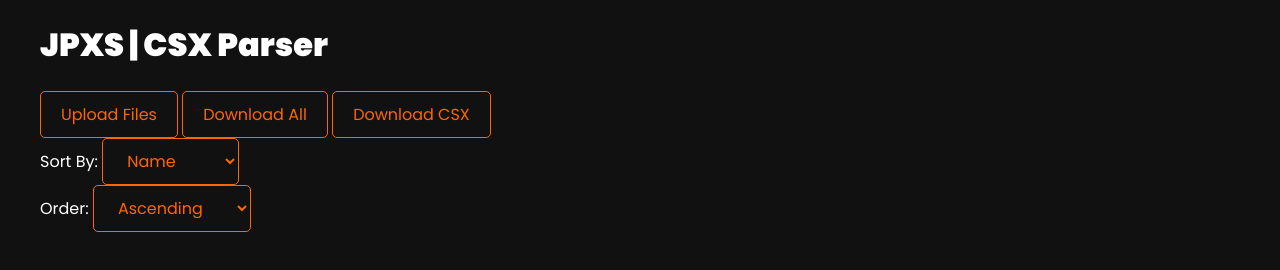
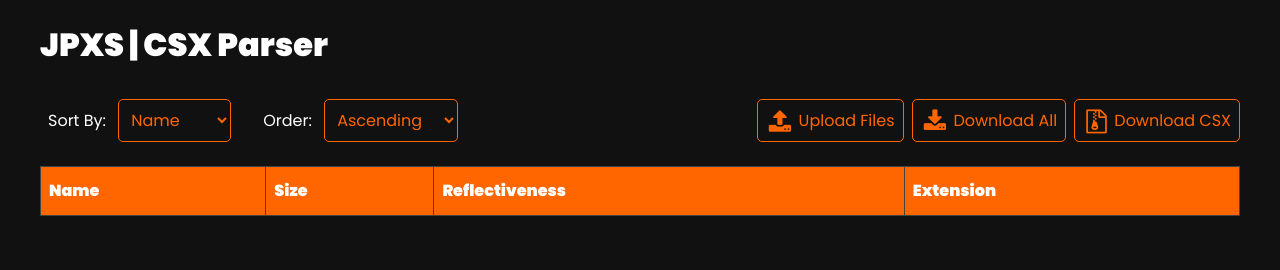
Before and after one commit to jpxs-intl/CSXWebParser, a website with bundled scripts: page assets/index.html in a window 1280 px wide. Built offline with nearby package versions, Linux system fonts and the light colour scheme.

Commit message:
Style changes, renames
Signed-off-by: noche-x <micheal4826@tuta.io>

```diff
--- a/assets/global.css
+++ b/assets/global.css
@@ -22,12 +22,22 @@ body {
     background-color: #111;
     border: 1px solid var(--accent-color);
     color: var(--accent-color);
-    padding: 10px 20px;
+    padding: 0.5rem;
     border-radius: 5px;
-    transition: 0.3s;
+    transition: 0.1s ease-in-out;
     font-family: 'Poppins', sans-serif;
     font-size: 16px;
     cursor: pointer;
+}
+
+i.fa {
+    display: inline-flex;
+    vertical-align: middle;
+    font-size: 1.5rem;
+}
+
+button>i.fa {
+    padding: 0 0.2rem;
 }
 
 .button:hover {
@@ -43,11 +53,15 @@ body {
     outline: none;
 }
 
+label {
+    margin-right: 0.5rem;
+}
+
 select {
     background-color: #111;
     border: 1px solid var(--accent-color);
     color: var(--accent-color);
-    padding: 10px 20px;
+    padding: 0.5rem;
     border-radius: 5px;
     transition: 0.3s;
     font-family: 'Poppins', sans-serif;
@@ -55,45 +69,89 @@ select {
     cursor: pointer;
 }
 
+select>option:hover {
+    font-weight: 1000;
+}
+
 .file-list {
     width: 100%;
-    border: 2px #ff6600;
+    border: 2px var(--accent-color);
+    border-collapse: collapse;
+
+    font-family: 'Poppins', sans-serif;
+    font-size: 16px;
 }
 
-.file-list > tr {
+.file-list td:last-child {
+    width: fit-content;
+}
+
+.file-list>tr {
     padding: 10px 20px;
     border-radius: 5px;
     font-family: 'Poppins', sans-serif;
     font-size: 16px;
 }
 
-.file-list > tr:hover {
-    background-color: #222;
+.file-list td, .file-list th {
+    border: 1px solid #444;
+    padding: 8px;
+    position: relative;
 }
 
-.file {
-    margin: 20px 0;
-    position: static
+.file-list tr:nth-child(even){background-color: #222222;}
+
+.file-list tr:hover {background-color: #444;}
+
+.file-list th {
+  padding-top: 12px;
+  padding-bottom: 12px;
+  text-align: left;
+  background-color: var(--accent-color);
+  color: white;
 }
 
-.file-left {
+.file-actions {
+    display: none;
     position: absolute;
-    left: 1rem;
-    display: flex;
-    align-items: start;
-    justify-content: center;
-    flex-direction: row;
+    top: 0;
+    right: 0;
+    padding: 0 8px;
+    white-space: nowrap;
 }
 
-.file-right {
-    position: static;
-    right: 1rem;
-    display: flex;
-    align-items: end;
-    justify-content: right;
-    flex-direction: row;
+td:hover .file-actions {
+    display: block;
 }
 
-.file-right > * {
-    margin-left: 1rem;
+.file-action-button {
+    padding: 0.2rem;
+    top: 0.2rem;
+    position: relative;
 }
+
+.block {
+    padding-top: 1rem;
+}
+
+.options {
+    display: flex;
+    justify-content: space-between;
+}
+
+.sorting {
+    display: flex;
+    justify-content: flex-start;
+}
+
+.sort {
+    padding: 0.5rem;
+    margin-right: 1rem;
+}
+
+.actions {
+    align-self: center;
+    display: flex;
+    gap: 0.5rem;
+    justify-content: space-between;
+}
--- a/assets/index.html
+++ b/assets/index.html
@@ -1,26 +1,29 @@
 <!DOCTYPE html>
 <html lang="en">
+
 <head>
   <meta charset="UTF-8" />
   <meta http-equiv="X-UA-Compatible" content="IE=edge" />
   <meta name="viewport" content="width=device-width, initial-scale=1.0" />
   <link rel="stylesheet" href="/assets/global.css" />
+  <link rel="stylesheet" href="https://cdnjs.cloudflare.com/ajax/libs/font-awesome/4.7.0/css/font-awesome.min.css">
   <script src="/bundle.js" defer></script>
   <title>JPXS | CSX Parser</title>
 </head>
+
 <body>
   <div class="container">
+    <header>
       <h1>JPXS | CSX Parser</h1>
+    </header>
 
-      <button id="upload" class="button">Upload Files</button>
-      <button id="download-all" class="button">Download All</button>
-      <button id="download-csx" class="button">Download CSX</button>
-
+    <main>
+      <div class="options">
+        <div class="sorting">
           <!--Sorting Options-->
-
           <div class="sort">
-            <label for="sort">Sort By:</label>
-            <select id="sort">
+            <label for="sort-by">Sort By:</label>
+            <select id="sort-by">
               <option value="name">Name</option>
               <option value="extension">Extension</option>
               <option value="size">Size</option>
@@ -34,8 +37,36 @@
               <option value="desc">Descending</option>
             </select>
           </div>
+        </div>
 
-      <table id="list" class="file-list"></table>
+        <div class="actions">
+          <button id="upload" class="button">
+            <i class="fa fa-upload"></i>
+            Upload Files
+          </button>
+          <button id="download-all" class="button">
+            <i class="fa fa-download"></i>
+            Download All
+          </button>
+          <button id="download-csx" class="button">
+            <i class="fa fa-file-archive-o"></i>
+            Download CSX
+          </button>
+        </div>
+      </div>
+
+      <div class="block">
+        <table id="list" class="file-list">
+          <tr>
+            <th>Name</th>
+            <th>Size</th>
+            <th>Reflectiveness</th>
+            <th>Extension</th>
+          </tr>
+        </table>
+      </div>
+    </main>
   </div>
 </body>
+
 </html>
--- a/assets/index.ts
+++ b/assets/index.ts
@@ -12,7 +12,7 @@ const fileListElement = document.getElementById("list") as HTMLUListElement;
 
 export const fileListManager = new FileListManager(fileListElement);
 
-const sortBySelector = document.getElementById("sort") as HTMLSelectElement;
+const sortBySelector = document.getElementById("sort-by") as HTMLSelectElement;
 const sortDirectionSelector = document.getElementById("order") as HTMLSelectElement;
 
 sortBySelector.addEventListener("change", () => {
```
Also changed, not shown: assets/scripts/fileList.ts (+20 -13 lines). Lines whose indentation alone changed are shown as unchanged.
